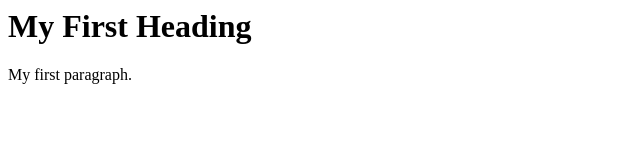
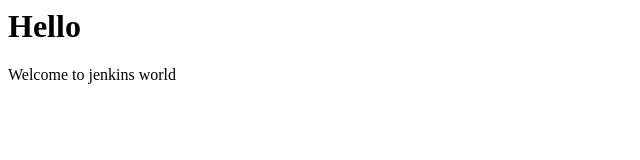
Before and after one commit to DurgaPrasadNaidu/jenkins-test, a plain HTML site: page index.html in a window 1280 px wide. Shown: the whole page, without its empty margins (0-640 px from the left). Drawn offline with Linux system fonts and the light colour scheme.

Commit message:
change content in index.html

```diff
--- a/index.html
+++ b/index.html
@@ -1,12 +1,12 @@
 
 <html>
 <head>
-<title>Page Title</title>
+<title>Jenkins Test</title>
 </head>
 <body>
 
-<h1>My First Heading</h1>
-<p>My first paragraph.</p>
+<h1>Hello</h1>
+<p>Welcome to jenkins world</p>
 
 </body>
 </html>
```
